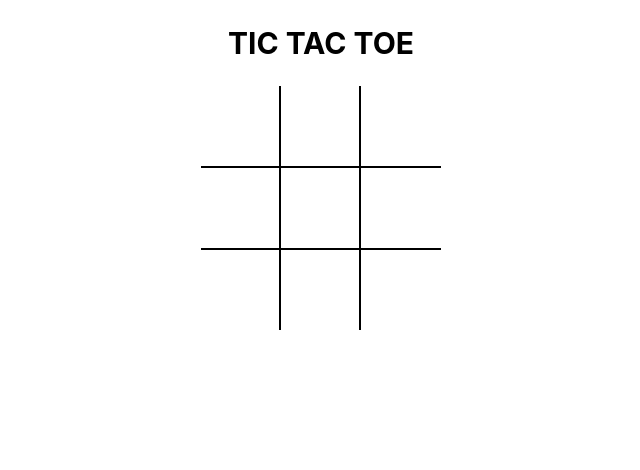
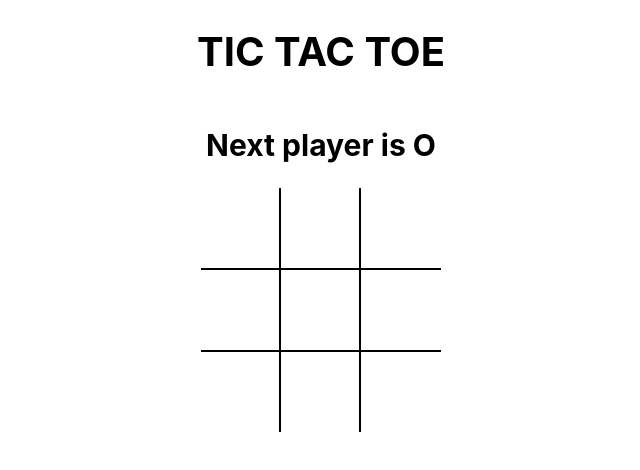
Before and after one commit to avinashGunturu/tictactoe, a React (Create React App) app: page / in a window 1280 px wide. Shown: the top 470 px of the page, without its empty margins (319-959 px from the left). Built offline with nearby package versions, Linux system fonts and the light colour scheme.

Commit message:
caliculating winner and did some contional rendering for winner

```diff
--- a/src/App.js
+++ b/src/App.js
@@ -1,12 +1,38 @@
 import "./App.css";
+import React, { useState } from "react";
 import Board from "./components/Board";
 import "./components/style/root.scss";
+import { calculateWinner } from "./components/heapers";
 
 function App() {
+  const [board, setBoard] = useState(Array(9).fill(null));
+  const [isXnext, setISXNext] = useState(false);
+
+  const winner = calculateWinner(board);
+
+  const message = winner
+    ? `winner is ${winner}`
+    : `Next player is ${isXnext ? "X" : "O"}`;
+  const handleSquarClick = (position) => {
+    if (board[position] || winner) {
+      return;
+    }
+    setBoard((prev) => {
+      return prev.map((square, pos) => {
+        if (pos === position) {
+          return isXnext ? "X" : "O";
+        }
+
+        return square;
+      });
+    });
+    setISXNext((prev) => !prev);
+  };
   return (
     <div className="app">
-      <h2>TIC TAC TOE</h2>
-      <Board />
+      <h1>TIC TAC TOE</h1>
+      <h2>{message}</h2>
+      <Board handleSquarClick={handleSquarClick} board={board} />
     </div>
   );
 }
--- a/src/components/Board.jsx
+++ b/src/components/Board.jsx
@@ -1,25 +1,7 @@
-import React, { useState } from "react";
+import React from "react";
 import Square from "./Square";
 
-const Board = () => {
-  const [board, setBoard] = useState(Array(9).fill(null));
-  const [isXnext, setISXNext] = useState(false);
-
-  const handleSquarClick = (position) => {
-    if (board[position]) {
-      return;
-    }
-    setBoard((prev) => {
-      return prev.map((square, pos) => {
-        if (pos === position) {
-          return isXnext ? "X" : "O";
-        }
-
-        return square;
-      });
-    });
-    setISXNext((prev) => !prev);
-  };
+const Board = ({ handleSquarClick, board }) => {
   const renderSquare = (position) => {
     return (
       <Square
--- /dev/null
+++ b/src/components/heapers.js
@@ -0,0 +1,20 @@
+export function calculateWinner(squares) {
+  const lines = [
+    [0, 1, 2],
+    [3, 4, 5],
+    [6, 7, 8],
+    [0, 3, 6],
+    [1, 4, 7],
+    [2, 5, 8],
+    [0, 4, 8],
+    [2, 4, 6],
+  ];
+
+  for (let i = 0; i < lines.length; i++) {
+    const [a, b, c] = lines[i];
+
+    if (squares[a] && squares[a] === squares[b] && squares[a] === squares[c]) {
+      return squares[a];
+    }
+  }
+}
```
